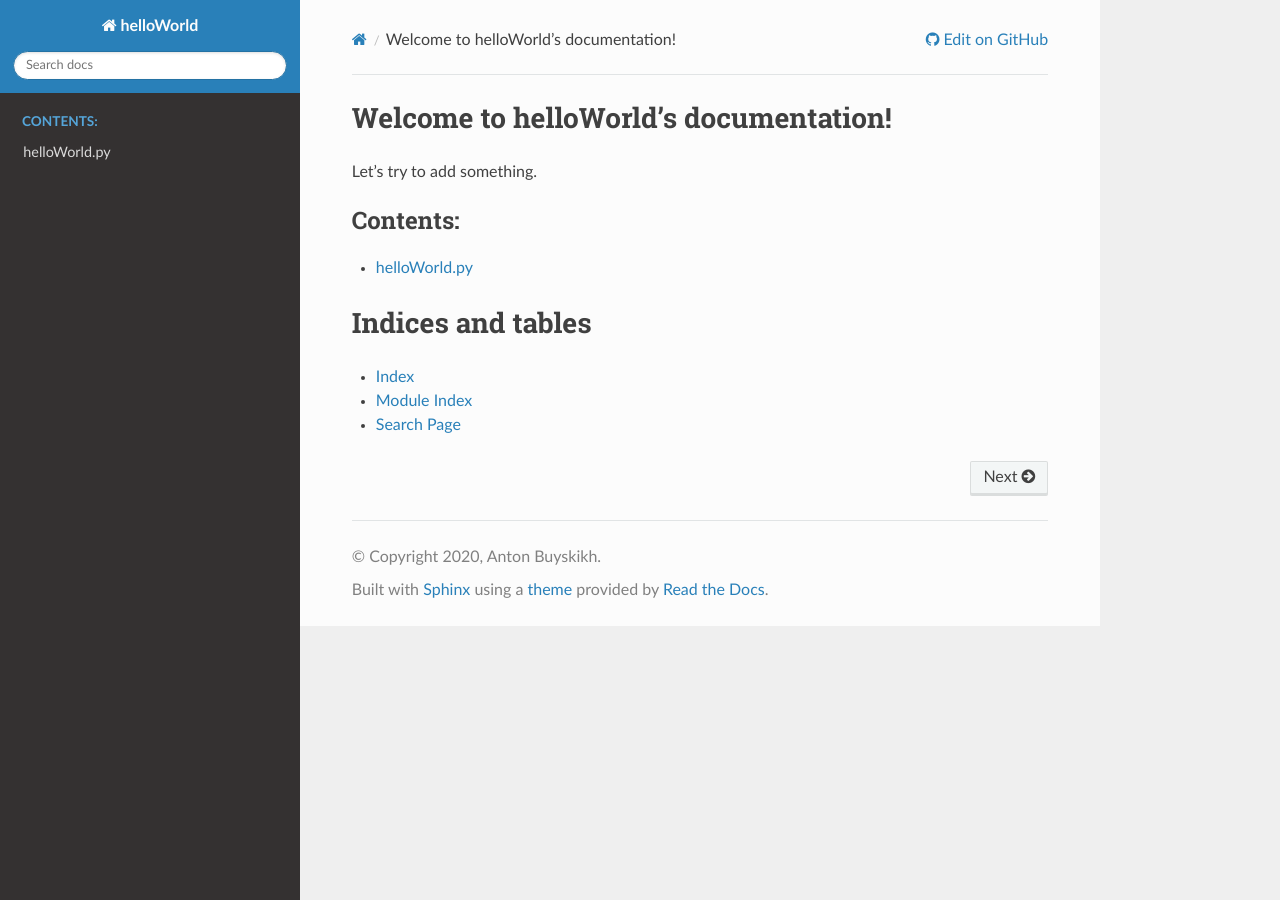
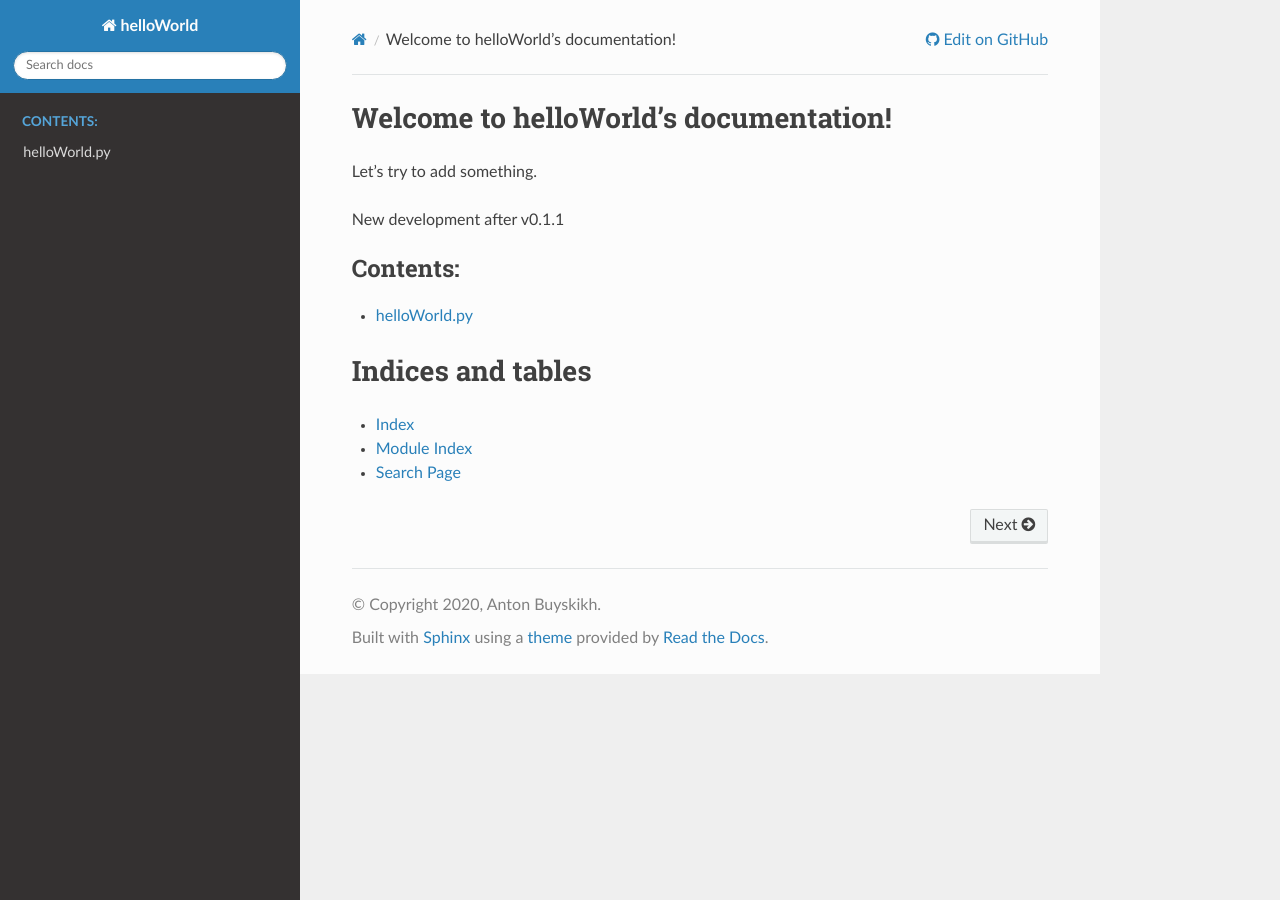
Before and after one commit to maltfield/rtd-github-pages, a Sphinx documentation site: the page built from docs/index.rst, in a window 1280 px wide. Built offline with Sphinx 7.4.7 and the Read the Docs theme 2.0.0, drawn with Linux system fonts in a browser that asks for light colours; the version number could not be read and is left out.

Commit message:
new stuff

```diff
--- a/docs/index.rst
+++ b/docs/index.rst
@@ -7,6 +7,8 @@ Welcome to helloWorld's documentation!
 ======================================
 
 Let's try to add something.
+
+New development after v0.1.1
 
 .. toctree::
    :maxdepth: 2
```
